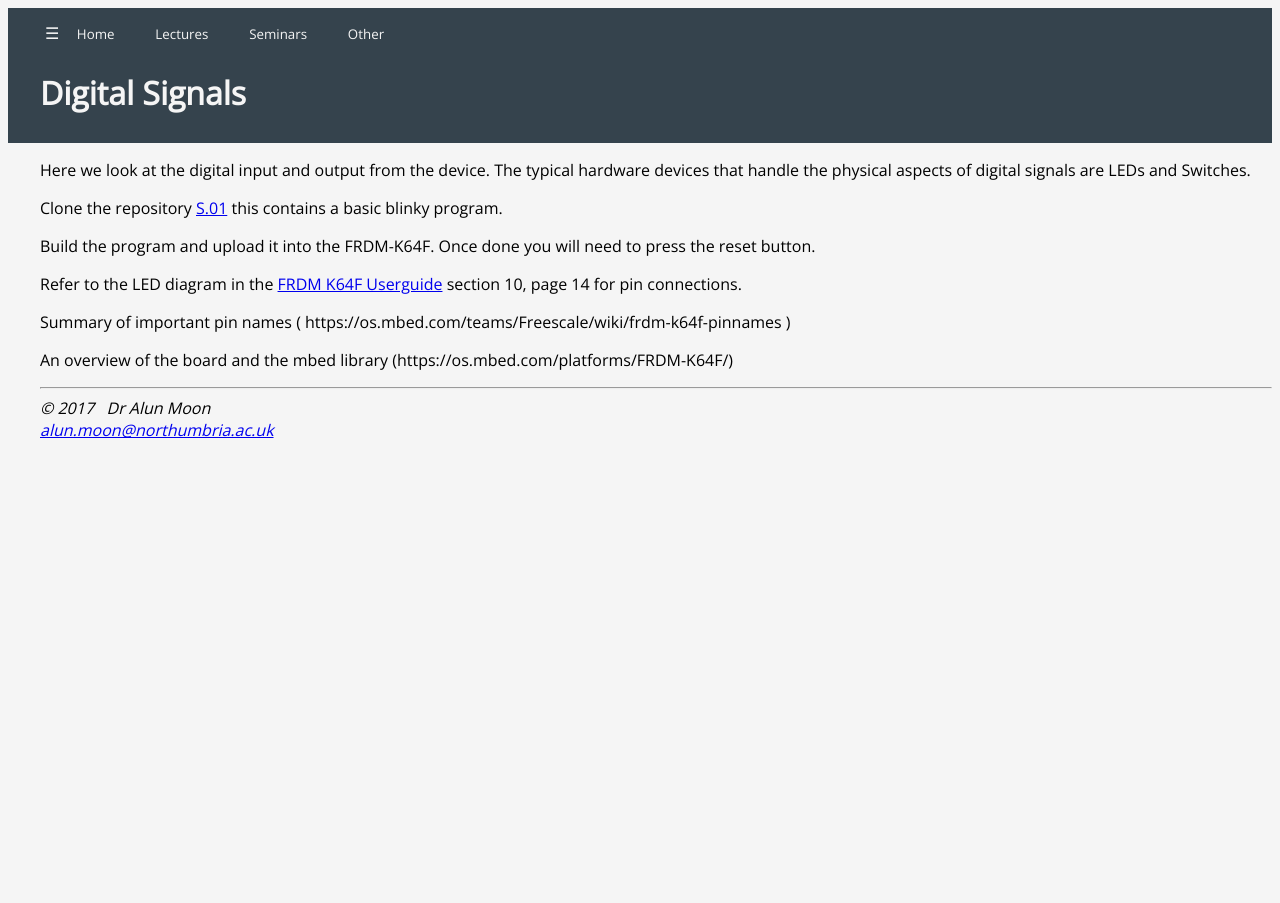
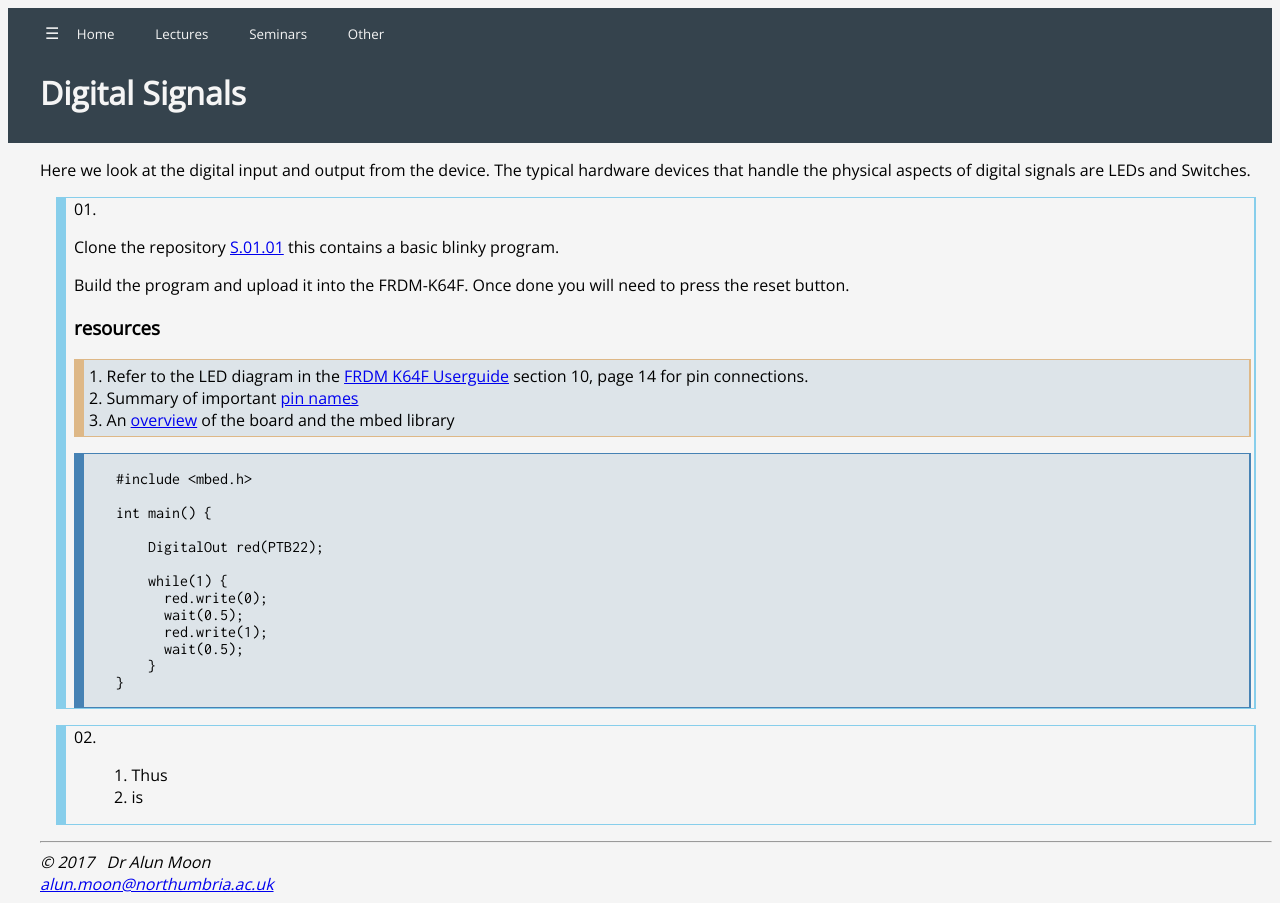
Before and after one commit to kf5011/kf5011.github.io, a Jekyll site: the page built from _seminars/01.md, in a window 1280 px wide. Built offline with Jekyll 4.4.1, drawn with Linux system fonts in a browser that asks for light colours.

Commit message:
minor updates

````diff
--- a/_seminars/01.md
+++ b/_seminars/01.md
@@ -8,15 +8,42 @@ Here we look at the digital input and output from the device.
 The typical hardware devices that handle the physical aspects of digital signals are LEDs and Switches.
 <!--more-->
 
-Clone the repository [S.01](https://github.com/kf5011/S.01)
+
+{::options parse_block_html="true" /}
+<article class="exercise">
+Clone the repository [S.01.01](https://github.com/kf5011/S.01.01)
 this contains a basic blinky program.
 
 Build the program and upload it into the FRDM-K64F.  Once done you will need to press the reset button.
 
-Refer to the LED diagram in the [FRDM K64F Userguide](https://kf5011.github.io/docs/FRDMK64FUG.pdf) section 10, page 14 for pin connections.
+### resources
 
-Summary of important pin names (
-  https://os.mbed.com/teams/Freescale/wiki/frdm-k64f-pinnames
-  )
+ 1. Refer to the LED diagram in the [FRDM K64F Userguide](https://kf5011.github.io/docs/FRDMK64FUG.pdf) section 10, page 14 for pin connections.
+ 2. Summary of important [pin names](https://os.mbed.com/teams/Freescale/wiki/frdm-k64f-pinnames)
+ 3. An [overview](https://os.mbed.com/platforms/FRDM-K64F/) of the board and the mbed library
+ {: .note}
 
-An overview of the board and the mbed library (https://os.mbed.com/platforms/FRDM-K64F/)
+
+   ```c
+   #include <mbed.h>
+
+   int main() {
+
+       DigitalOut red(PTB22);
+
+       while(1) {
+         red.write(0);
+         wait(0.5);
+         red.write(1);
+         wait(0.5);
+       }
+   }
+   ```
+   {: .code }
+
+</article>
+
+<article class="exercise">
+1. Thus
+2. is
+</article>
--- a/css/layout.scss
+++ b/css/layout.scss
@@ -29,7 +29,7 @@ pre {
 }
 .code     { @extend .alert; border-color: SteelBlue; }
 .example  { @extend .alert; border-color: ForestGreen; }
-.note     { @extend .alert; border-color: Burlywood; }
+.note     { @extend .alert; border-color: Burlywood; padding: 5px;}
 .warning  { @extend .alert; border-color: Orange; }
 .danger   { @extend .alert; border-color: red; }
 .question { @extend .alert; border-color: DarkGrey; }
@@ -71,3 +71,15 @@ article.summary h2 {
 article.summary p {
   margin: 0.25em;
 }
+
+body { reset-counter: exercise }
+article.exercise {
+    border-width: 1px 2px 1px 10px;
+    border-style: solid;
+    padding-left: 0.5em;
+    border-color: SkyBlue;
+    list-style: decimal-leading-zero;
+    list-style-position: inside;
+    display: list-item;
+    margin: 1em;
+}
````
Also changed, not shown: _seminars/00.md (+5 -0 lines).
